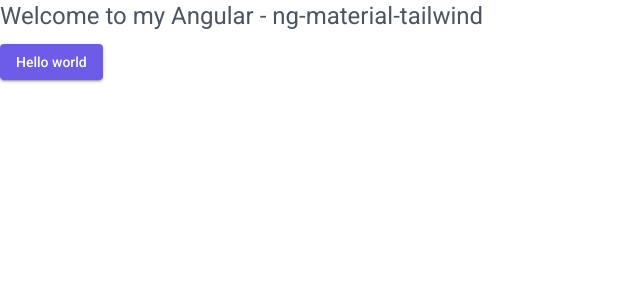
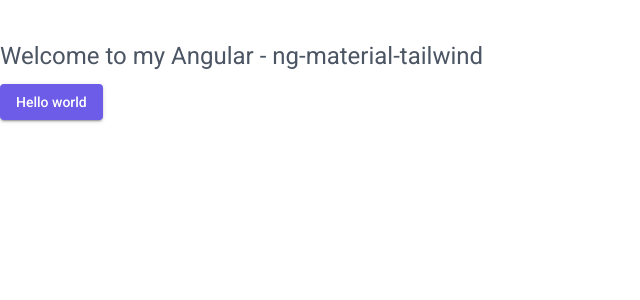
Before and after one commit to ognanshissi/angular-custom-architecture, an Angular app: page / in a window 1280 px wide. Shown: the top 300 px of the page, without its empty margins (0-640 px from the left). Built offline with nearby package versions, Linux system fonts and the light colour scheme.

Commit message:
Add style in app.component.html

```diff
--- a/src/app/app.component.html
+++ b/src/app/app.component.html
@@ -1,4 +1,5 @@
 <!-- TODO: Add loader globally -->
+<div class="container mx-auto pt-10">
   <p class="text-2xl text-gray-600 mx-auto text-primary-A700">
     Welcome to my Angular - {{ title }}
   </p>
@@ -6,3 +7,4 @@
     <button mat-raised-button color="primary" >Hello world</button>
   </p>
   <router-outlet></router-outlet>
+</div>
```
Lines whose indentation alone changed are shown as unchanged.
